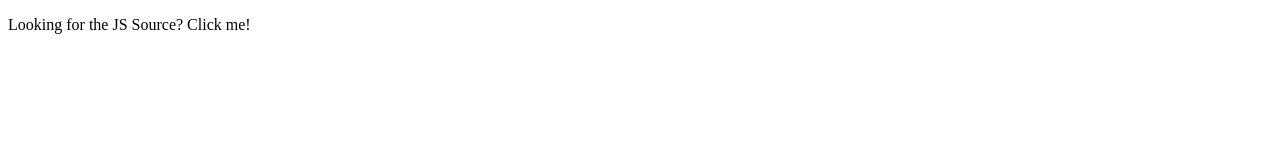
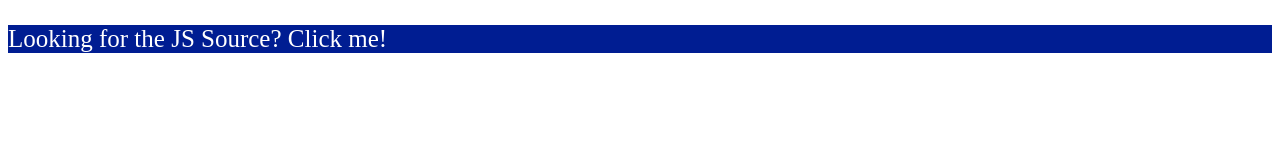
Before and after one commit to benjieCodes/console.dev-tricks, a plain HTML site: page index.html in a window 1280 px wide. Both pictures are taken after a click on the element "Looking for the JS Source? Click me!". Drawn offline with Linux system fonts and the light colour scheme.

Commit message:
added info and testing examples

```diff
--- a/index.html
+++ b/index.html
@@ -21,8 +21,9 @@
     // 5. TADA!
 
     function makeBlue() {
-        const pfs = document.querySelector('p');
-        p.style.color = '#001d92';
+        const p = document.querySelector('p');
+        p.style.backgroundColor = '#001d92';
+        p.style.color = 'white';
         p.style.fontSize = '25px'
     }
 
@@ -43,9 +44,11 @@
     // Error
     console.error(`Uncaught ReferenceError: p is not defined. LOL JK it is. :)`);
 
+    // Info
+    console.info("King George III's urine was blue.")
 
-
-
+    // Testing
+    console.assert(9 + 10 === 21, '9 + 10 is not 21')
 </script>
 
 </html>
```
